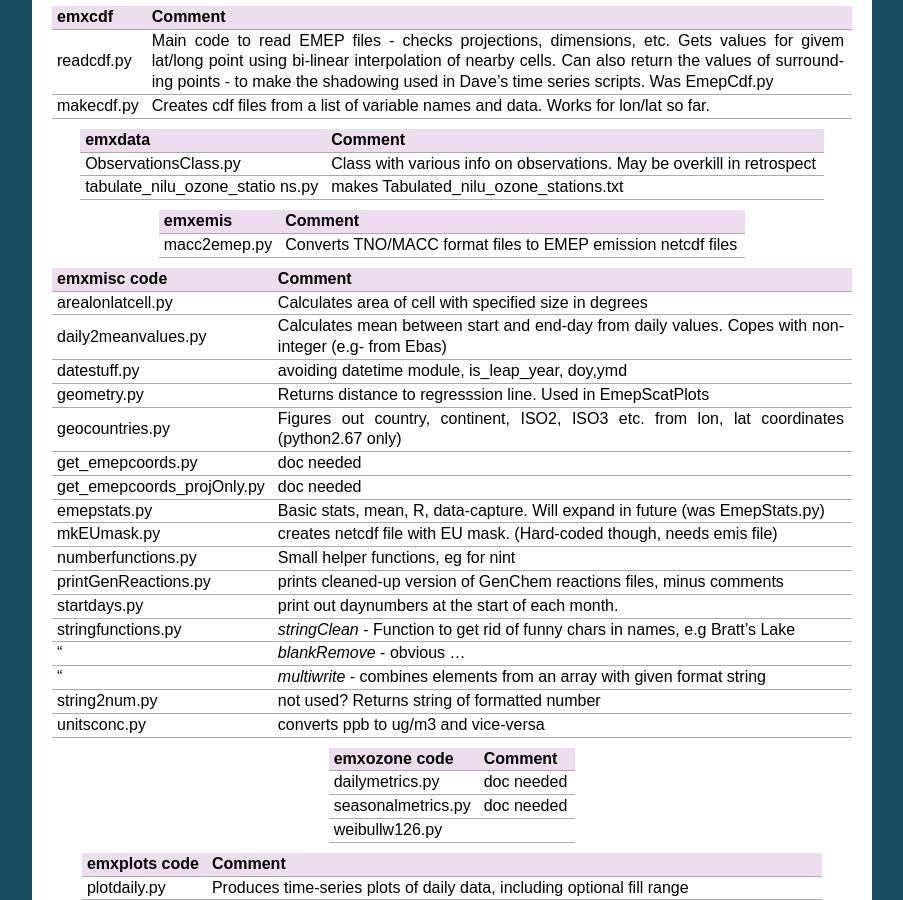
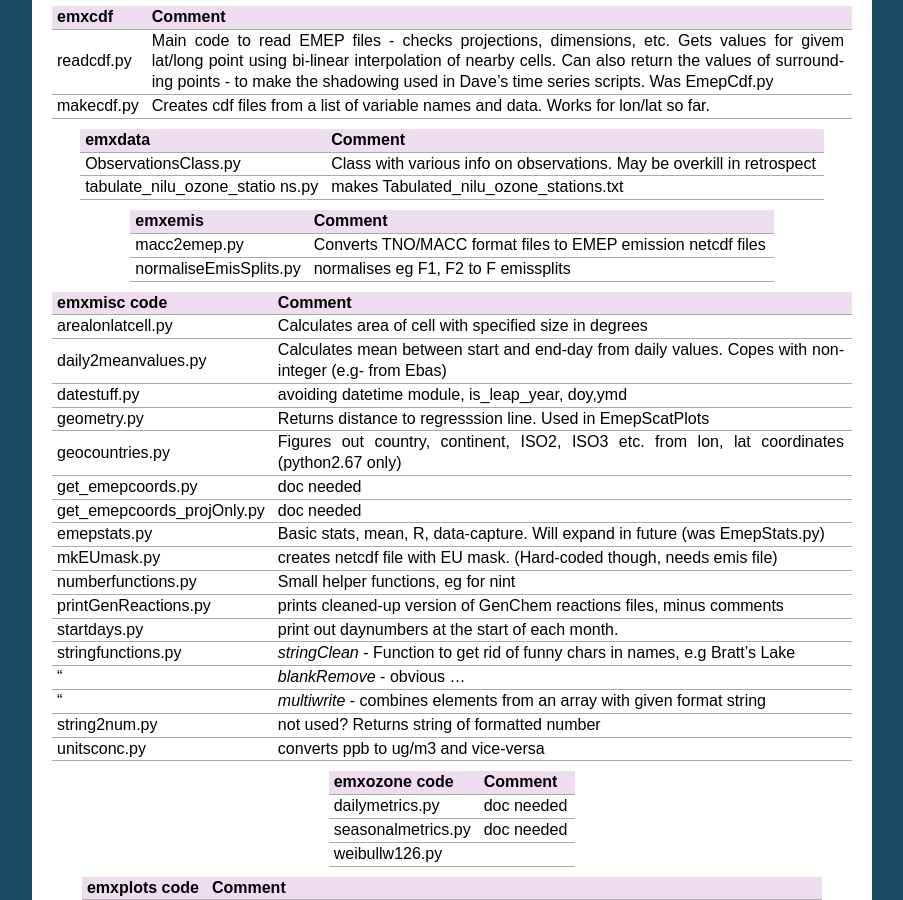
Before and after one commit to mifads/pyscripts, a Sphinx documentation site: the page built from doc/pyscripts_intro.rst, in a window 1280 px wide and 900 px high, scrolled down 593 px. Shown: the whole window, without its empty margins (198-1101 px from the left). Built offline with Sphinx 7.4.7, drawn with Linux system fonts in a browser that asks for light colours.

Commit message:
Added normaliseEmisSplits

```diff
--- a/doc/pyscripts_intro.rst
+++ b/doc/pyscripts_intro.rst
@@ -64,6 +64,8 @@
 +============================+=========================================+
 | macc2emep.py               | Converts TNO/MACC format files to EMEP  |
 |                            | emission netcdf files                   |
++----------------------------+-----------------------------------------+
+|normaliseEmisSplits.py      | normalises eg F1, F2 to F emissplits    |
 +----------------------------+-----------------------------------------+
 
 +----------------------------+-----------------------------------------+
```
